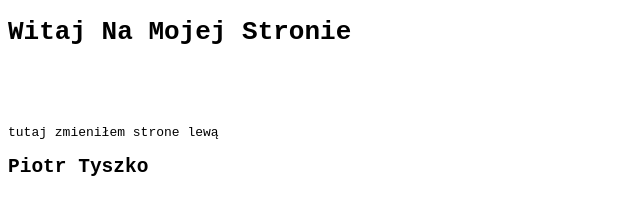
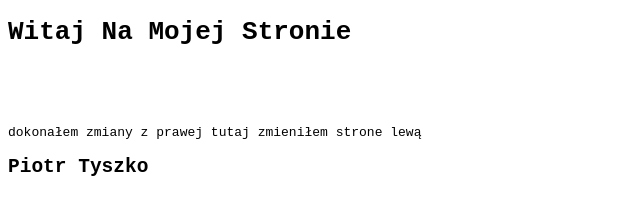
Before and after one commit to MasnyBen420/kurscieszyn, a plain HTML site: page index.html in a window 1280 px wide. Shown: the whole page, without its empty margins (0-640 px from the left). Drawn offline with Linux system fonts and the light colour scheme.

Commit message:
Update index.html

```diff
--- a/index.html
+++ b/index.html
@@ -10,6 +10,7 @@
 </head>
 <body>
     <h1>Witaj Na Mojej Stronie</h1> <br><br><br><br>
+    dokonałem zmiany z prawej
     tutaj zmieniłem strone lewą
     <h2>Piotr Tyszko</h2>
 </body>
```
